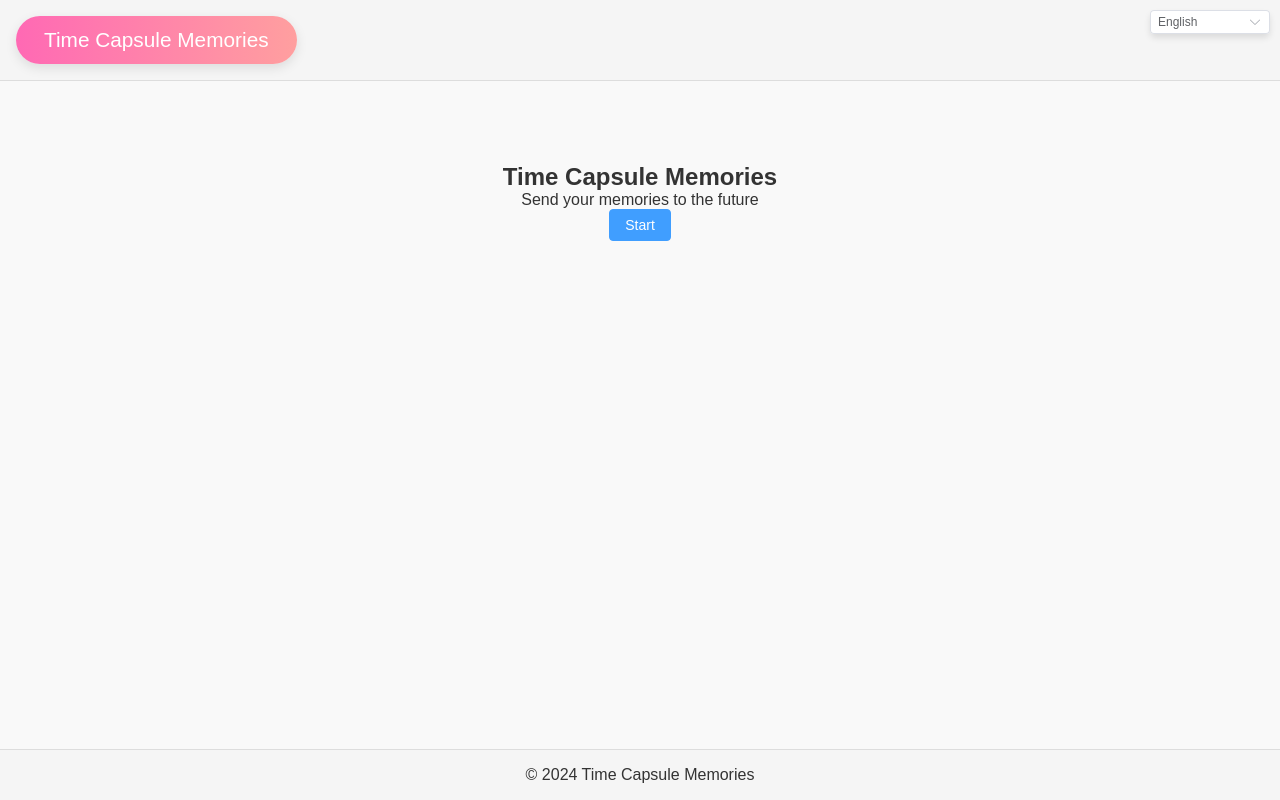
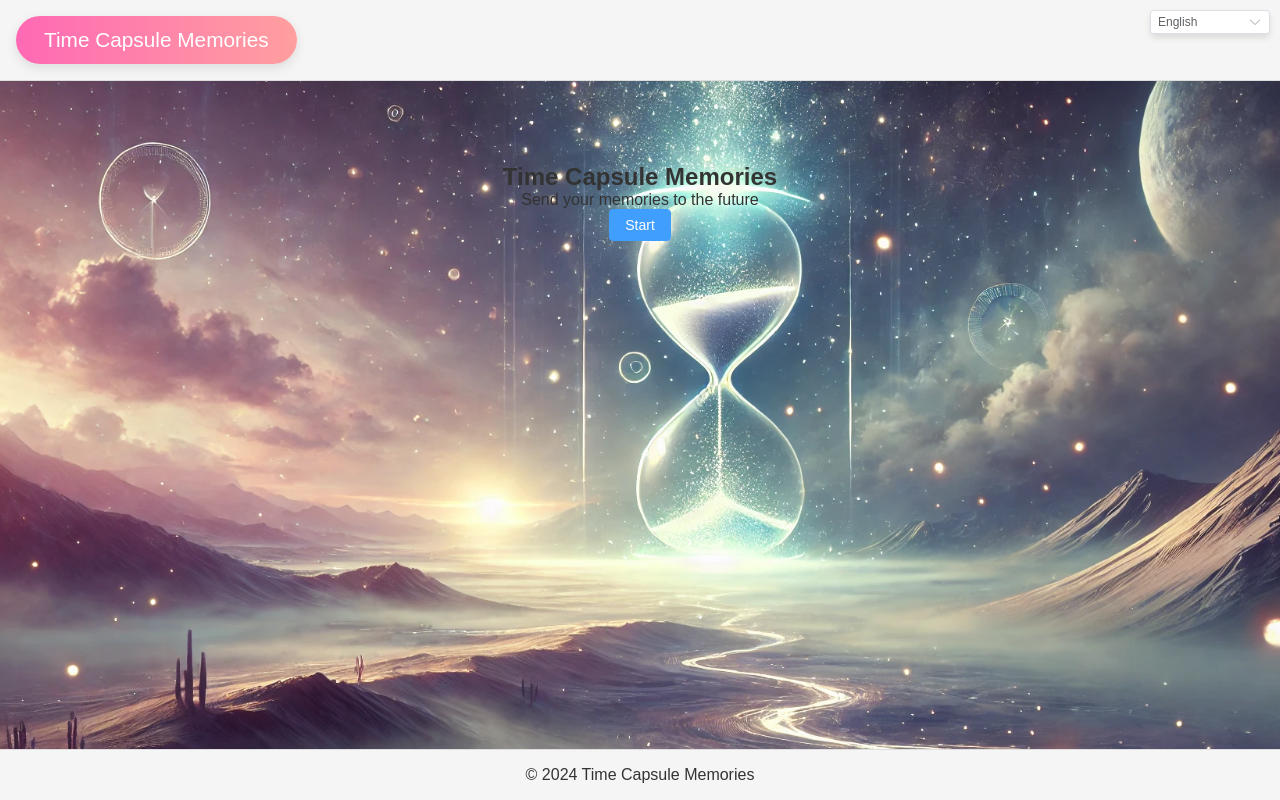
Before and after one commit to PureLeach/time-capsule-memories, a Vue app in the folder frontend/: page / in a window 1280 px wide. Built offline with nearby package versions, Linux system fonts and the light colour scheme.

Commit message:
added background image

```diff
--- a/frontend/src/styles/main.scss
+++ b/frontend/src/styles/main.scss
@@ -14,6 +14,12 @@ body {
   font-family: 'Arial', sans-serif;
   color: #333;
   background-color: #f9f9f9;
+  background: url('@/assets/background-image.webp') no-repeat center center fixed;
+  -webkit-background-size: cover;
+  -moz-background-size: cover;
+  -o-background-size: cover;
+  background-size: cover;
+  min-height: 100vh;
 }
 
 // Buttons
```
Also changed, not shown: frontend/src/assets/background-image.webp (added).
